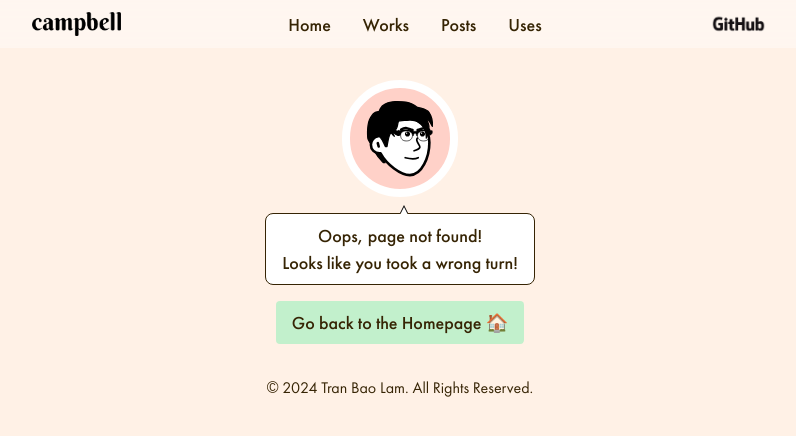
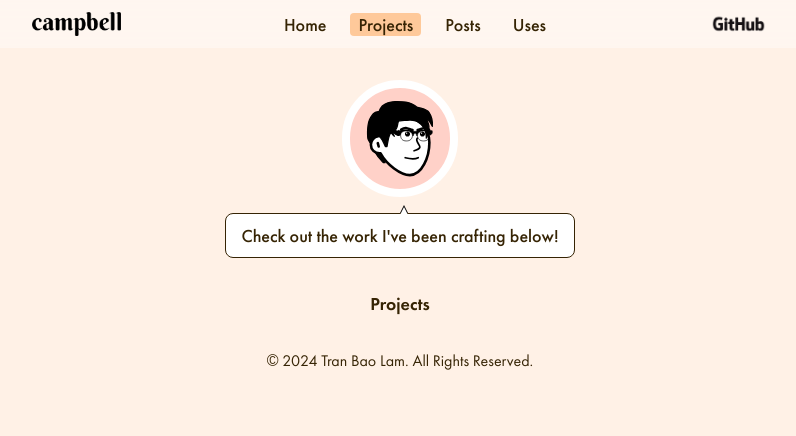
Before and after one commit to tranbaolam26902/campbells-corner, a Next.js app: page /projects in a window 1280 px wide. Before the commit this address had no page. Shown: the top 436 px of the page, without its empty margins (240-1036 px from the left). Built offline with nearby package versions, Linux system fonts and the light colour scheme.

Commit message:
change works page into projects page

```diff
--- /dev/null
+++ b/src/app/projects/page.tsx
@@ -0,0 +1,26 @@
+// packages
+import type { Metadata } from 'next';
+
+// components
+import { Avatar, MessageDialog } from '@/components/shared';
+
+export const metadata: Metadata = {
+    title: 'Projects'
+};
+
+export default function Page() {
+    return (
+        <>
+            <section className='mx-auto flex w-fit flex-col items-center gap-y-4'>
+                <Avatar />
+                <MessageDialog
+                    messages={["Check out the work I've been crafting below!"]}
+                    arrow='top'
+                />
+            </section>
+            <section>
+                <h1 className='text-center font-semibold'>Projects</h1>
+            </section>
+        </>
+    );
+}
--- a/src/app/works/page.tsx
+++ /dev/null
@@ -1,9 +0,0 @@
-import type { Metadata } from 'next';
-
-export const metadata: Metadata = {
-    title: 'Works'
-};
-
-export default function Page() {
-    return <h1>Works page</h1>;
-}
--- a/src/components/shared/Header/Header.tsx
+++ b/src/components/shared/Header/Header.tsx
@@ -19,8 +19,8 @@ const navLinks: Array<NavLink> = [
         name: 'Home'
     },
     {
-        href: '/works',
-        name: 'Works'
+        href: '/projects',
+        name: 'Projects'
     },
     {
         href: '/posts',
```
